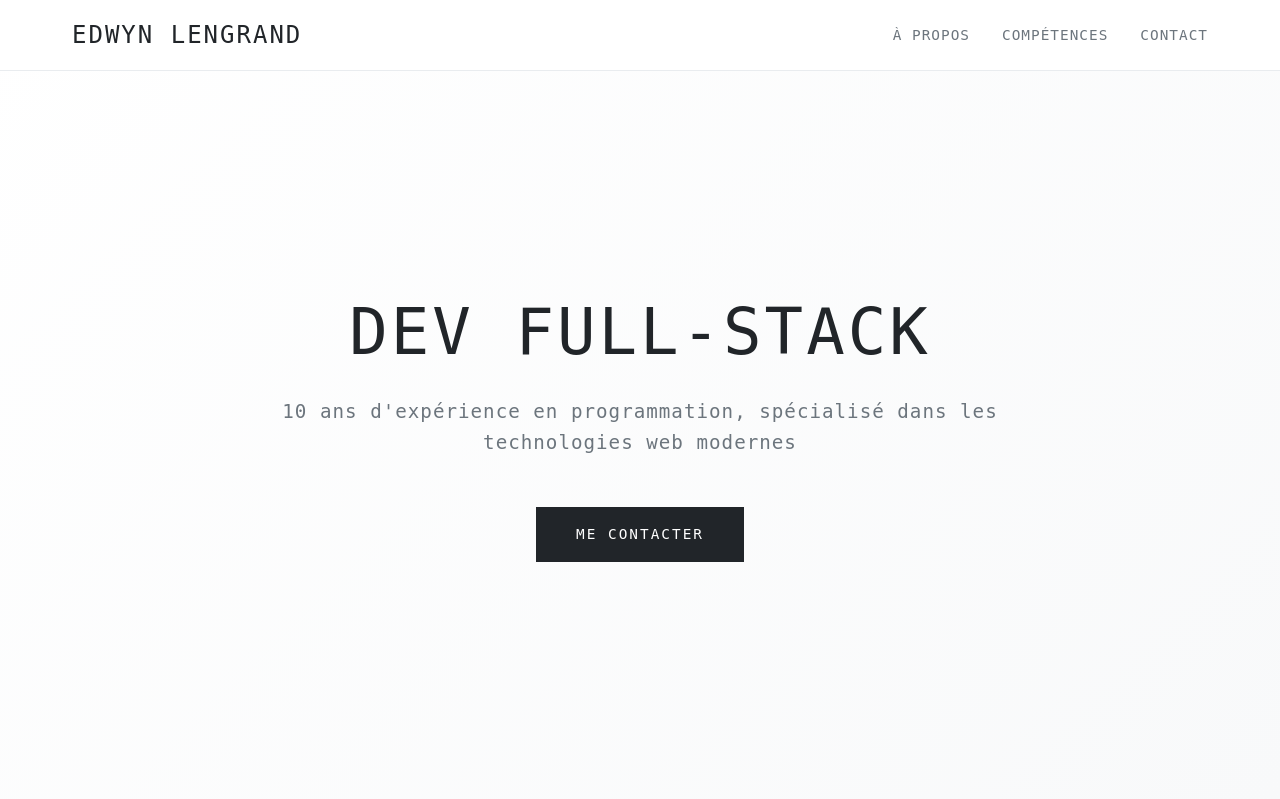
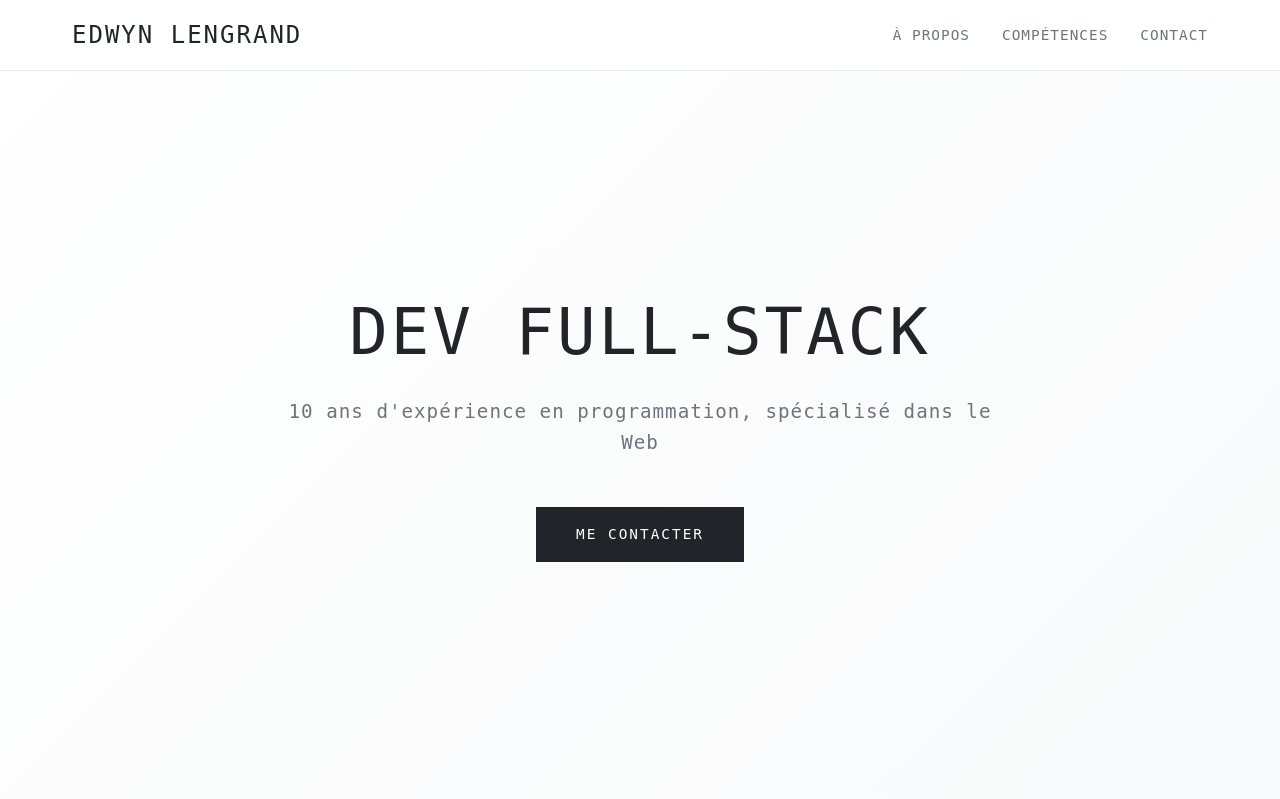
Before and after one commit to EdwynDev/Portfolio, a PHP site: page / in a window 1280 px wide. Shown: the top 799 px of the page. Run offline with PHP 8.4, Linux system fonts and the light colour scheme; some libraries are stand-ins or nearby versions; some web fonts are replaced.

Commit message:
Update home.php

```diff
--- a/app/Views/home.php
+++ b/app/Views/home.php
@@ -133,7 +133,7 @@ if ($_SERVER['REQUEST_METHOD'] === 'POST' && isset($_POST['name'], $_POST['email
     <section class="hero" role="banner">
         <div class="hero-content">
             <h1>DEV FULL-STACK</h1>
-            <p><?php echo date('Y') - 2015 ?> ans d'expérience en programmation, spécialisé dans les technologies web modernes</p>
+            <p><?php echo date('Y') - 2015 ?> ans d'expérience en programmation, spécialisé dans le Web</p>
             <a href="#contact" class="cta-button" aria-label="Me contacter">ME CONTACTER</a>
         </div>
     </section>
```
